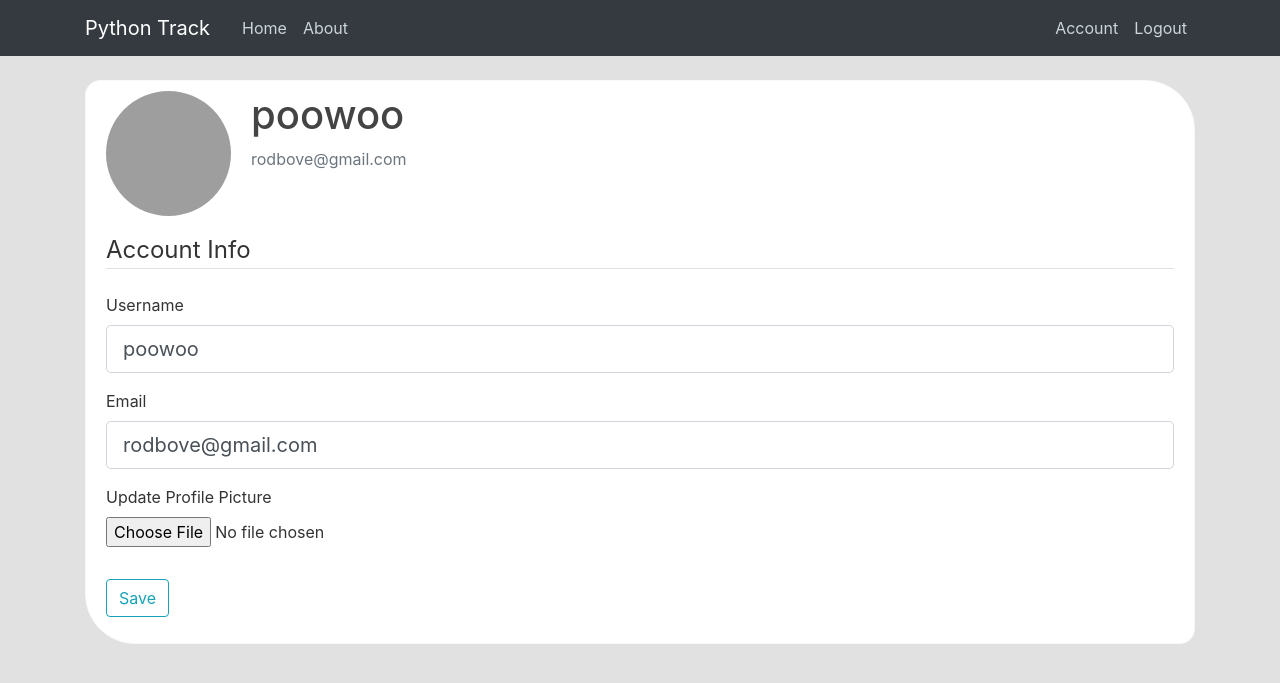
After one commit to rodbove/flask-blog, a Flask app: page /account in a window 1280 px wide. The commit adds this page. Shown: the top 683 px of the page. Run offline with Flask 2, Linux system fonts and the light colour scheme; a user stored in the database is signed in; some libraries are stand-ins or nearby versions; grey boxes are pictures that could not be loaded.

Commit message:
Add files via upload

```diff
--- a/website/__init__.py
+++ b/website/__init__.py
@@ -1,9 +1,15 @@
 from flask import Flask
 from flask_sqlalchemy import SQLAlchemy
+from flask_bcrypt import Bcrypt
+from flask_login import LoginManager
 
 app = Flask(__name__)
 app.config['SECRET_KEY'] = '551bba745a400f2e015f23f7948c59d0'
 app.config['SQLALCHEMY_DATABASE_URI'] = 'sqlite:///site.db'
 db = SQLAlchemy(app)
+bcrypt = Bcrypt(app)
+login_manager = LoginManager(app)
+login_manager.login_view = 'login'
+login_manager.login_message_category = 'info'
 
 from website import routes
--- a/website/forms.py
+++ b/website/forms.py
@@ -1,6 +1,9 @@
 from flask_wtf import FlaskForm
+from flask_wtf.file import FileField, FileAllowed
 from wtforms import StringField, PasswordField, SubmitField, BooleanField
-from wtforms.validators import DataRequired, Length, Email, EqualTo
+from wtforms.validators import DataRequired, Length, Email, EqualTo, ValidationError
+from website.models import Users
+from flask_login import current_user
 
 class RegistrationForm(FlaskForm):
     username = StringField('Username', validators=[DataRequired(), Length(min=2, max=20)])
@@ -9,8 +12,38 @@ class RegistrationForm(FlaskForm):
     confirm_password = PasswordField('Confirm Password', validators=[DataRequired(), EqualTo('password')])
     submit = SubmitField('Sign Up')
 
+    def validate_username(self, username):
+        user = Users.query.filter_by(username=username.data).first()
+        if user:
+            raise ValidationError('Username already taken.')
+
+    def validate_email(self, email):
+        user = Users.query.filter_by(username=email.data).first()
+        if user:
+            raise ValidationError('Email already in use for an account.')
+
+
 class LoginForm(FlaskForm):
     email = StringField('Email', validators=[DataRequired(), Email()])
     password = PasswordField('Password', validators=[DataRequired(), Length(min=4, max=20)])
     remember = BooleanField('Remember Me')
     submit = SubmitField('Log in')
+
+
+class UpdateAccountForm(FlaskForm):
+    username = StringField('Username', validators=[DataRequired(), Length(min=2, max=20)])
+    email = StringField('Email', validators=[DataRequired(), Email()])
+    picture = FileField('Update Profile Picture', validators=[FileAllowed(['jpg', 'png'])])
+    submit = SubmitField('Save')
+
+    def validate_username(self, username):
+        if username.data != current_user.username:
+            user = Users.query.filter_by(username=username.data).first()
+            if user:
+                raise ValidationError('Username already taken.')
+
+    def validate_email(self, email):
+        if email.data != current_user.email:
+            user = Users.query.filter_by(username=email.data).first()
+            if user:
+                raise ValidationError('Email already in use for an account.')
--- a/website/routes.py
+++ b/website/routes.py
@@ -1,7 +1,11 @@
-from flask import render_template, redirect, url_for, flash
-from website import app
-from website.forms import RegistrationForm, LoginForm
+import os
+import secrets
+from PIL import Image
+from flask import render_template, redirect, url_for, flash, request
+from website import app, db, bcrypt
+from website.forms import RegistrationForm, LoginForm, UpdateAccountForm
 from website.models import Users, Posts
+from flask_login import login_user, current_user, logout_user, login_required
 
 posts = [
     {
@@ -31,21 +35,69 @@ def about():
 
 @app.route('/register', methods=['GET', 'POST'])
 def register():
+    if current_user.is_authenticated:
+        return redirect(url_for('home'))
     form = RegistrationForm()
     if form.validate_on_submit():
-        flash(f'Account created for {form.username.data}!', 'success')
-        return redirect(url_for('home'))
+        hashed_password = bcrypt.generate_password_hash(form.password.data).decode('utf-8')
+        user = Users(username=form.username.data, email=form.email.data, password=hashed_password)
+        db.session.add(user)
+        db.session.commit()
+        flash('Account created successfully! You are now able to log in.', 'success')
+        return redirect(url_for('login'))
     return render_template('register.html', title='Register', form=form)
 
 
 @app.route('/login', methods=['GET', 'POST'])
 def login():
+    if current_user.is_authenticated:
+        return redirect(url_for('home'))
     form = LoginForm()
     if form.validate_on_submit():
-        if form.email.data == 'admin@admin.com' and form.password.data == 'password':
-            flash('You have been logged in!', 'success')
-            return redirect(url_for('home'))
+        user = Users.query.filter_by(email=form.email.data).first()
+        if user and bcrypt.check_password_hash(user.password, form.password.data):
+            login_user(user, remember=form.remember.data)
+            next_page = request.args.get('next')
+            return redirect(next_page) if next_page else redirect(url_for('home'))
         else:
-            flash('Login Unsuccessful. Check email and password', 'danger')
+            flash('Email and password combination not found. Check your login information and try again.', 'danger')
+    return render_template('login.html', title='Login', form=form)
 
-    return render_template('login.html', title='Login', form=form)
+@app.route('/logout')
+def logout():
+    logout_user()
+    return redirect(url_for('home'))
+
+def save_picture(form_picture):
+    random_hex = secrets.token_hex(10)
+    _, f_ext = os.path.splitext(form_picture.filename)
+    picture_fn = random_hex + f_ext
+    picture_path = os.path.join(app.root_path, 'static\profile_pictures', picture_fn)
+
+    # resizing the picture uploaded
+    output_size = (125, 125)
+    i = Image.open(form_picture)
+    i.thumbnail(output_size)
+
+    i.save(picture_path)
+
+    return picture_fn
+
+@app.route('/account', methods=['GET', 'POST'])
+@login_required
+def account():
+    form = UpdateAccountForm()
+    if form.validate_on_submit():
+        if form.picture.data:
+            picture_file = save_picture(form.picture.data)
+            current_user.image_file = picture_file
+        current_user.username = form.username.data
+        current_user.email = form.email.data
+        db.session.commit()
+        flash('Account updated!', 'success')
+        return redirect(url_for('account'))
+    elif request.method == 'GET':
+        form.username.data = current_user.username
+        form.email.data = current_user.email
+    image_file = url_for('static', filename='profile_pictures/' + current_user.image_file)
+    return render_template('account.html', title='Account', image_file=image_file, form=form)
--- a/website/static/main.css
+++ b/website/static/main.css
@@ -36,7 +36,7 @@ h1, h2, h3, h4, h5, h6 {
   color: #444444;
 }
 
-a.article-title:hover {
+.article-title:hover {
   color: #428bca;
   text-decoration: none;
 }
@@ -57,7 +57,7 @@ a.article-title:hover {
   border-bottom: 1px solid #e3e3e3
 }
 
-.article-metadata a:hover {
+.article-metadata:hover {
   color: #333;
   text-decoration: none;
 }
--- /dev/null
+++ b/website/templates/account.html
@@ -0,0 +1,56 @@
+{% extends "base.html" %}
+{% block content %}
+    <div class="content-section">
+      <div class="media">
+        <img class="rounded-circle account-img" src="{{ image_file }}">
+        <div class="media-body">
+          <h2 class="account-heading">{{ current_user.username }}</h2>
+          <p class="text-secondary">{{ current_user.email }}</p>
+        </div>
+      </div>
+        <form method="POST" action="" enctype="multipart/form-data">
+                {{ form.hidden_tag() }}
+                <fieldset class="form-group">
+                    <legend class="border-bottom mb-4">Account Info</legend>
+                    <div class="form-group">
+                        {{ form.username.label(class="form-control-label") }}
+                        {% if form.username.errors %}
+                            {{ form.username(class="form-control form-control-lg is-invalid") }}
+                            <div class="invalid-feedback">
+                                {% for error in form.username.errors %}
+                                    <span>{{ error }}</span>
+                                {% endfor %}
+                            </div>
+                        {% else %}
+                            {{ form.username(class="form-control form-control-lg") }}
+                        {% endif %}
+                    </div>
+                    <div class="form-group">
+                        {{ form.email.label(class="form-control-label") }}
+                        {% if form.email.errors %}
+                            {{ form.email(class="form-control form-control-lg is-invalid") }}
+                            <div class="invalid-feedback">
+                                {% for error in form.email.errors %}
+                                    <span>{{ error }}</span>
+                                {% endfor %}
+                            </div>
+                        {% else %}
+                            {{ form.email(class="form-control form-control-lg") }}
+                        {% endif %}
+                    </div>
+                    <div class="form-group">
+                        {{ form.picture.label() }}
+                        {{ form.picture(class="form-control-file") }}
+                        {% if form.picture.errors %}
+                            {% for error in form.picture.errors %}
+                        <span class="text-danger">{{ error }}</span></br>
+                            {% endfor %}
+                        {% endif %}
+                    </div>
+                </fieldset>
+                <div class="form-group">
+                    {{ form.submit(class="btn btn-outline-info") }}
+                </div>
+        </form>
+    </div>
+{% endblock content %}
--- a/website/templates/base.html
+++ b/website/templates/base.html
@@ -29,8 +29,13 @@
             </div>
             <!-- Navbar Right Side -->
             <div class="navbar-nav">
-              <a class="nav-item nav-link" href="{{ url_for('login') }}">Login</a>
-              <a class="nav-item nav-link" href="{{ url_for('register') }}">Register</a>
+              {% if current_user.is_authenticated %}
+                <a class="nav-item nav-link" href="{{ url_for('account') }}">Account</a>
+                <a class="nav-item nav-link" href="{{ url_for('logout') }}">Logout</a>
+              {% else %}
+                <a class="nav-item nav-link" href="{{ url_for('login') }}">Login</a>
+                <a class="nav-item nav-link" href="{{ url_for('register') }}">Register</a>
+              {% endif %}
             </div>
           </div>
         </div>
@@ -39,7 +44,7 @@
 
     <main role="main" class="container">
       <div class="row">
-        <div class="col-md-8">
+        <div class="col-md-12">
           {% with messages = get_flashed_messages(with_categories=true) %}
             {% if messages %}
                 {% for category, message in messages %}
@@ -51,19 +56,19 @@
           {% endwith %}
           {% block content %}{% endblock %}
         </div>
-        <div class="col-md-4">
-          <div class="content-section">
-            <h3>Our Sidebar</h3>
-            <p class='text-muted'>You can put any information here you'd like.
-              <ul class="list-group">
-                <li class="list-group-item list-group-item-light">Latest Posts</li>
-                <li class="list-group-item list-group-item-light">Announcements</li>
-                <li class="list-group-item list-group-item-light">Calendars</li>
-                <li class="list-group-item list-group-item-light">etc</li>
-              </ul>
-            </p>
-          </div>
-        </div>
+<!--        <div class="col-md-4">-->
+<!--          <div class="content-section">-->
+<!--            <h3>Our Sidebar</h3>-->
+<!--            <p class='text-muted'>You can put any information here you'd like.-->
+<!--              <ul class="list-group">-->
+<!--                <li class="list-group-item list-group-item-light">Latest Posts</li>-->
+<!--                <li class="list-group-item list-group-item-light">Announcements</li>-->
+<!--                <li class="list-group-item list-group-item-light">Calendars</li>-->
+<!--                <li class="list-group-item list-group-item-light">etc</li>-->
+<!--              </ul>-->
+<!--            </p>-->
+<!--          </div>-->
+<!--        </div>-->
       </div>
     </main>
 
--- a/website/templates/home.html
+++ b/website/templates/home.html
@@ -4,7 +4,7 @@
             <article class="media content-section">
               <div class="media-body">
                 <div class="article-metadata">
-                  <a class="mr-2" href="#">{{ post.author }}</a>
+                  <a class="mr-1" href="#">{{ post.author }}</a>
                   <small class="text-muted">{{ post.date_posted }}</small>
                 </div>
                 <h2><a class="article-title" href="#">{{ post.title }}</a></h2>
```
Also changed, not shown: website/models.py (+10 -3 lines), website/site.db, website/static/profile_pictures/13abe6ed89e6d6e5a6c5.PNG (added), website/static/profile_pictures/379d423ebfbb0788325b.png (added), website/static/profile_pictures/39034e00bb6283bee8e3.png (added), website/static/profile_pictures/default_profile_pic.png (added).
